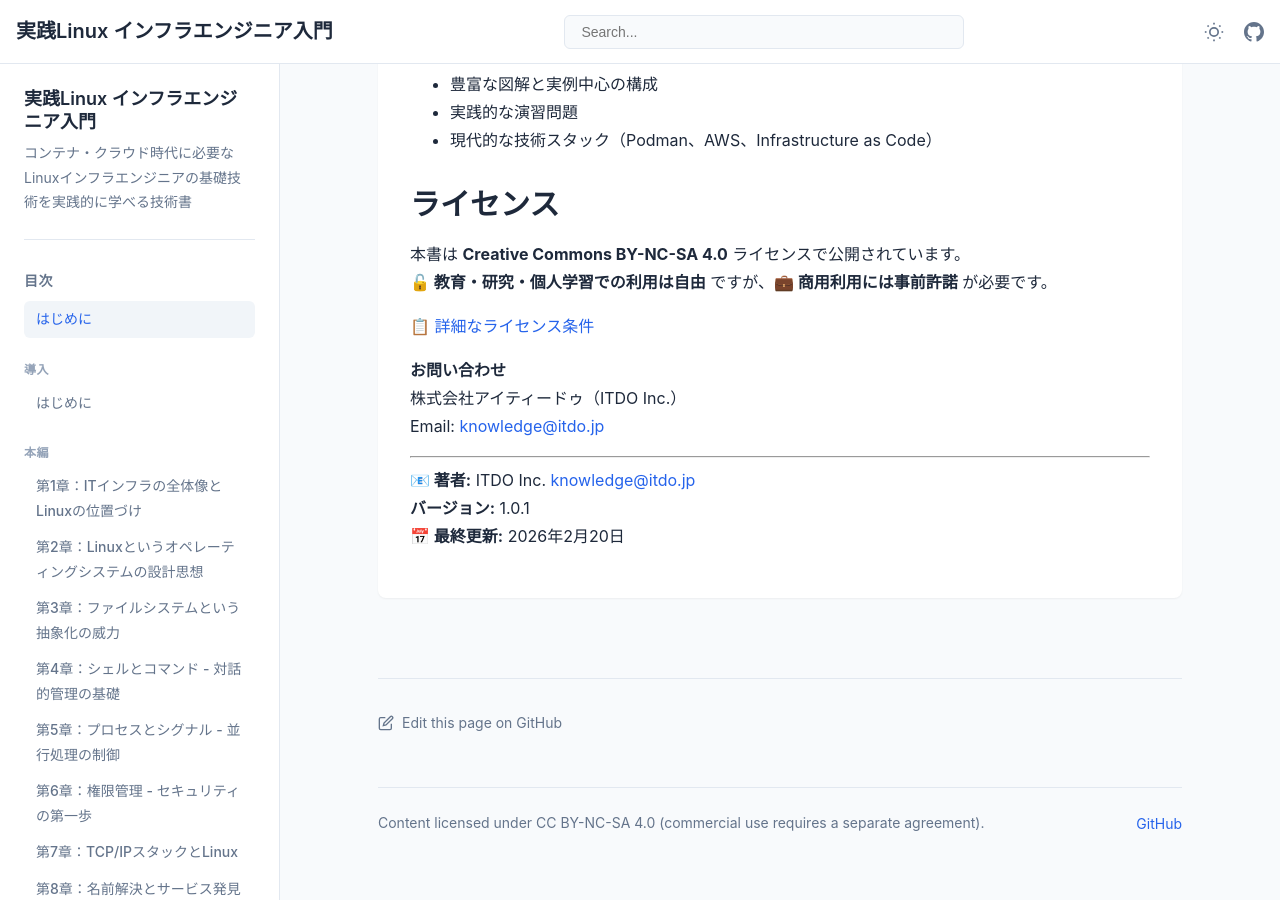
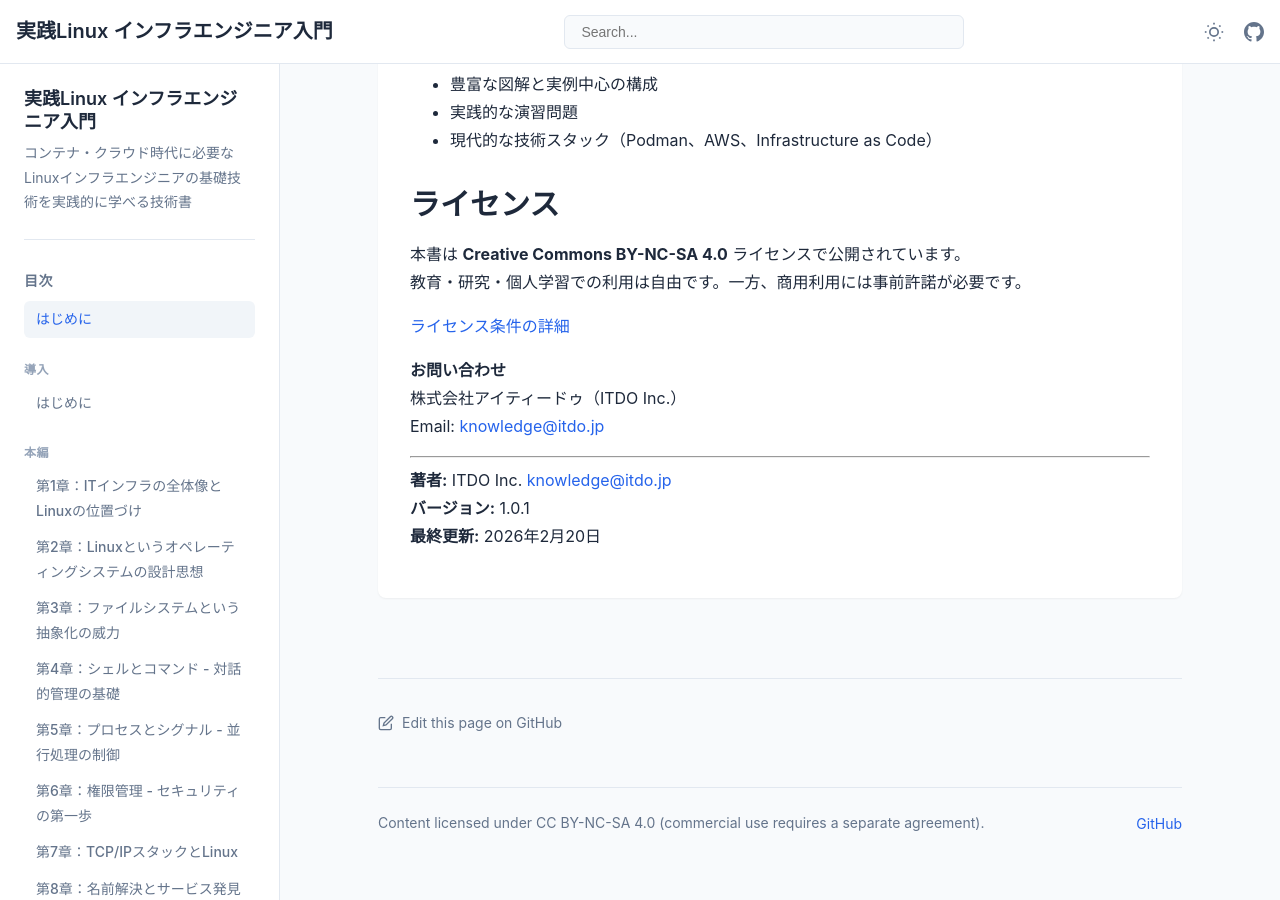
Before and after one commit to itdojp/linux-infra-textbook2, a Jekyll site: the page built from docs/index.md, in a window 1280 px wide and 900 px high, scrolled down 2744 px. Built offline with Jekyll 4.4.1, drawn with Linux system fonts in a browser that asks for light colours.

Commit message:
docs: トップページと導入の文体を調整

```diff
--- a/docs/index.md
+++ b/docs/index.md
@@ -88,9 +88,9 @@ permalink: /
 ## ライセンス
 
 本書は **Creative Commons BY-NC-SA 4.0** ライセンスで公開されています。
-**🔓 教育・研究・個人学習での利用は自由** ですが、**💼 商用利用には事前許諾** が必要です。
+教育・研究・個人学習での利用は自由です。一方、商用利用には事前許諾が必要です。
 
-📋 [詳細なライセンス条件](https://github.com/itdojp/it-engineer-knowledge-architecture/blob/main/LICENSE.md)
+[ライセンス条件の詳細](https://github.com/itdojp/it-engineer-knowledge-architecture/blob/main/LICENSE.md)
 
 **お問い合わせ**
 株式会社アイティードゥ（ITDO Inc.）
@@ -98,8 +98,8 @@ Email: [knowledge@itdo.jp](mailto:knowledge@itdo.jp)
 
 ---
 
-**📧 著者:** ITDO Inc. <knowledge@itdo.jp>
+**著者:** ITDO Inc. <knowledge@itdo.jp>
 **バージョン:** 1.0.1
-**📅 最終更新:** 2026年2月20日
+**最終更新:** 2026年2月20日
 
 {% include page-navigation.html %}
```
Also changed, not shown: docs/introduction/index.md (+1 -1 lines), src/introduction/index.md (+1 -1 lines).
